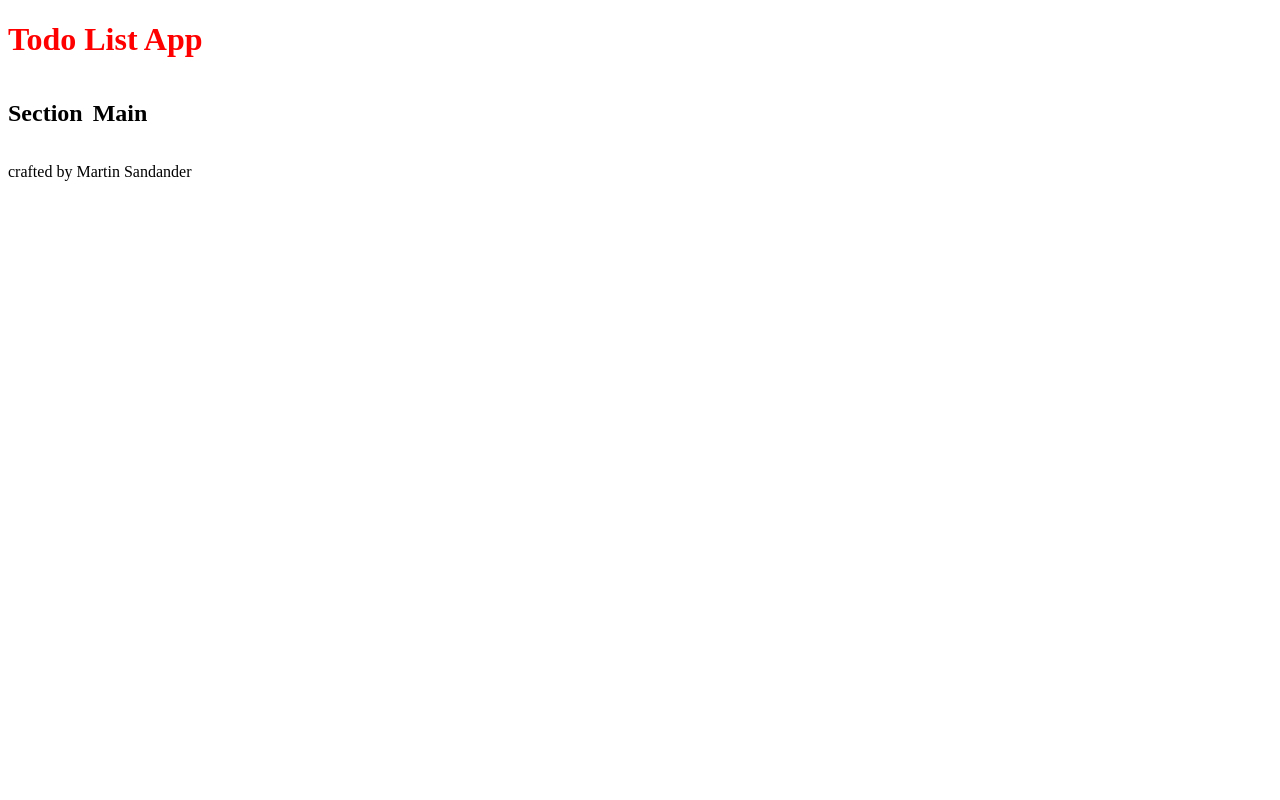
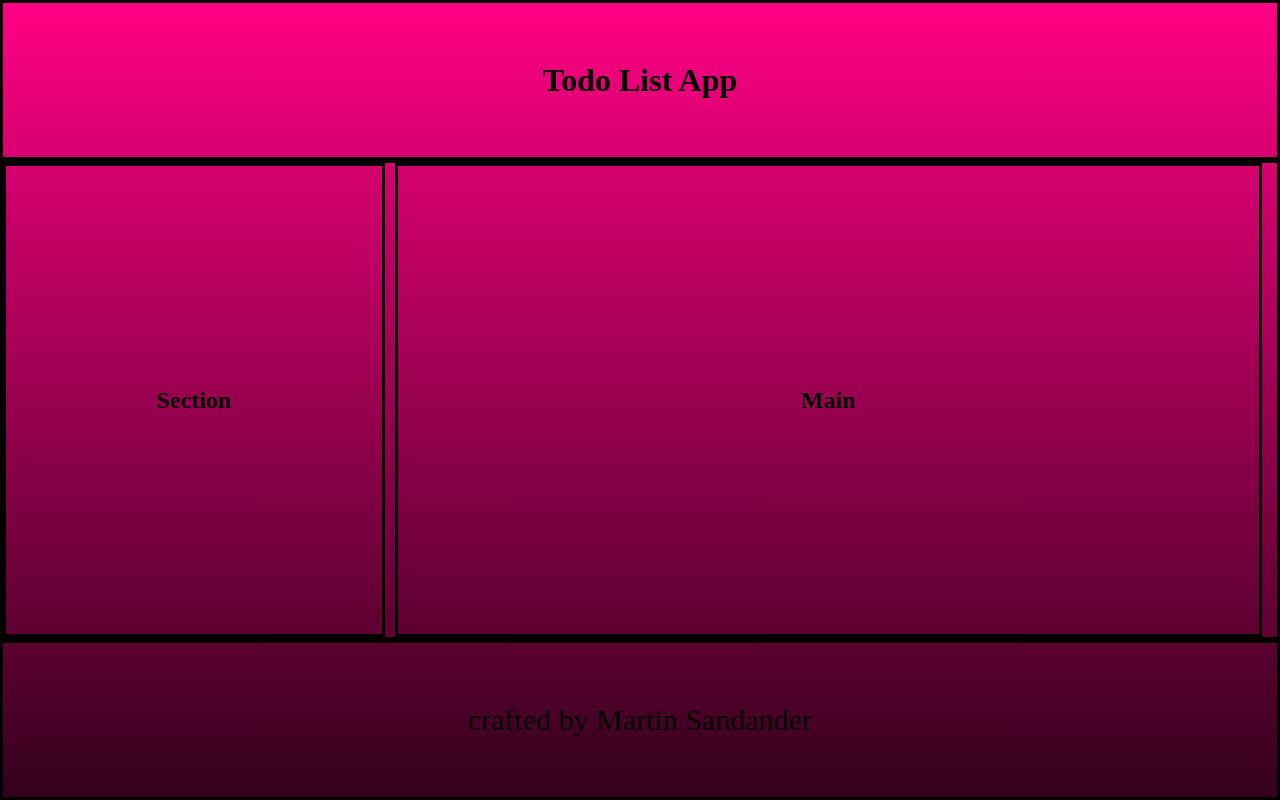
Before and after one commit to martinfs1/project-todo-list, a website built with webpack: page dist/index.html in a window 1280 px wide. Built offline with Linux system fonts and the light colour scheme.

Commit message:
set first blueprint

```diff
--- a/src/styles.css
+++ b/src/styles.css
@@ -1,8 +1,74 @@
-h1 {
-  color: red
+* {
+  box-sizing: border-box;
+  margin: 0;
+}
+
+body {
+  background: linear-gradient(to top, #33001b, #ff0084);
+  height: 100vh;
+  width: 100vw;
+}
+
+.content {
+  display: flex;
+  flex-wrap: wrap;
+  align-content: space-between;
+  height: inherit;
+  width: inherit;
+}
+
+.divHeader {
+  display: flex;
+  justify-content: center;
+  /* background-color: rgba(0, 0, 0, 0.5); */
+  align-items: center;
+  width: 100vw;
+  height: 20%;
+  border-radius: 10ox;
+  border: solid
+}
+
+.divHeader h1 {
+  color: black;
 }
 
 .divSectionMain {
   display: flex;
   gap: 10px;
+  border: solid;
+  width: 100vw;
+  height: 60%;
 }
+
+.divSection {
+  display: flex;
+  justify-content: center;
+  align-items: center;
+  width: 30%;
+  border: solid;
+}
+
+.divMain {
+  display: flex;
+  /* background-color: rgba(0, 0, 0, 0.5); */
+  justify-content: center;
+  align-items: center;
+  color: black;
+  width: 68%;
+  border: solid
+}
+
+.divFooter {
+  display: flex;
+  /* background-color: rgba(0, 0, 0, 0.5); */
+  justify-content: center;
+  align-items: center;
+  width: 100vw;
+  color: black;
+  height: 20%;
+  border: solid
+}
+
+.divFooter p {
+  font-size: 30px;
+}
```
Also changed, not shown: dist/main.js.
